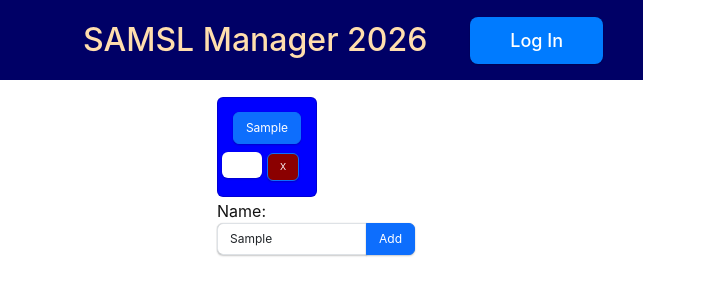
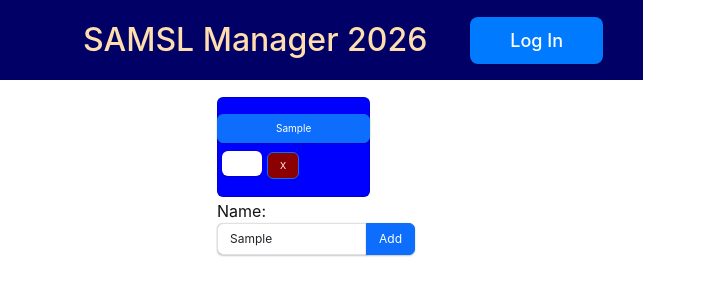
Before and after one commit to Andy-Warhurst/samsl-timesheets, a React (Create React App) app: page /guests in a window 1280 px wide. Both pictures are taken after typing "Sample" into the empty fields and a click on the button "Add". Shown: the top 300 px of the page, without its empty margins (0-706 px from the left). Built offline with nearby package versions, Linux system fonts and the light colour scheme; no server answers.

Commit message:
Added auto resize for player buttons

```diff
--- a/src/Guests.js
+++ b/src/Guests.js
@@ -13,6 +13,7 @@ function Guests() {
     const [myGuests, setMyGuests] = useState([]);
     const [guestText, setGuestText] = useState('');
     const [columns, setColumns] = useState(5);
+    const [columnWidth, setColumnWidth] = useState(100);
     const { data, updateUserField } = useData();
 
     useEffect(() => {
@@ -61,13 +62,14 @@ function Guests() {
             } else {
                 setColumns(6);
             }
+            setColumnWidth((window.innerWidth / columns) - (columns * 10));
         };
 
         updateColumns(); // run once on mount
         window.addEventListener("resize", updateColumns);
 
         return () => window.removeEventListener("resize", updateColumns);
-    }, []);
+    });
 
 
     return (
@@ -87,7 +89,7 @@ function Guests() {
                                         <td key={p.id}>
                                             <Card
                                                 style={{
-                                                    width: "100px",
+                                                    width: columnWidth,
                                                     height: "100px",
                                                     display: "flex",
                                                     flexDirection: "column",
@@ -100,7 +102,9 @@ function Guests() {
                                                 <Button
                                                     variant={isSelected ? "success" : "primary"}
                                                     id={"gplaying" + p.id}
-                                                    style={{ fontSize: 12, marginBottom: 4 }}
+                                                    style={{ fontSize: 10,
+                                                        width: columnWidth,
+                                                        marginBottom: 4 }}
                                                     onClick={() => updateSelected(p)}
                                                 >
                                                     {p.name}
```
